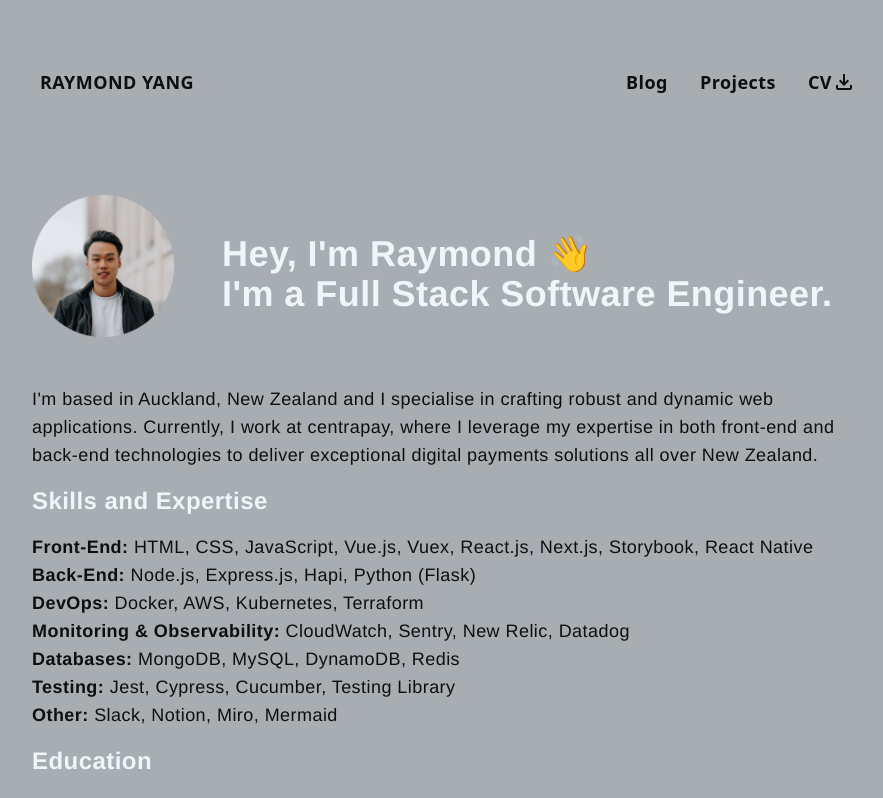
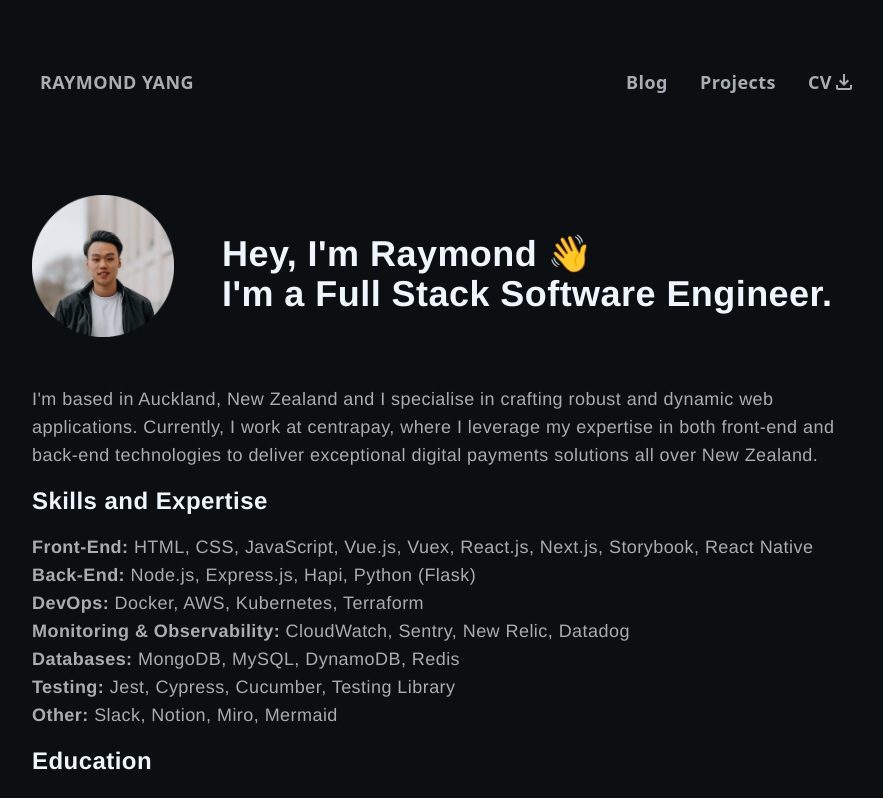
Before and after one commit to Ray2126/raymond-yang-portfolio, a Next.js app: page / in a window 1280 px wide. Shown: the top 798 px of the page, without its empty margins (192-1075 px from the left). Built offline with nearby package versions, Linux system fonts and the light colour scheme.

Commit message:
Remove light mode

```diff
--- a/src/app/globals.css
+++ b/src/app/globals.css
@@ -3,19 +3,10 @@
 @tailwind utilities;
 
 :root {
-  --primary-rgb: 12, 15, 17;
+  --primary-rgb: 168, 173, 178;
   --secondary-rbg: 238, 245, 252;
-  --background-rgb: 168, 173, 178;
-  --hover-rgb: 67, 133, 215;
-}
-
-@media (prefers-color-scheme: dark) {
-  :root {
-    --primary-rgb: 168, 173, 178;
-    --secondary-rbg: 238, 245, 252;
-    --tertiary-rgb: 116, 127, 224;
-    --background-rgb: 12, 15, 17;
-  }
+  --tertiary-rgb: 116, 127, 224;
+  --background-rgb: 12, 15, 17;
 }
 
 body {
```
